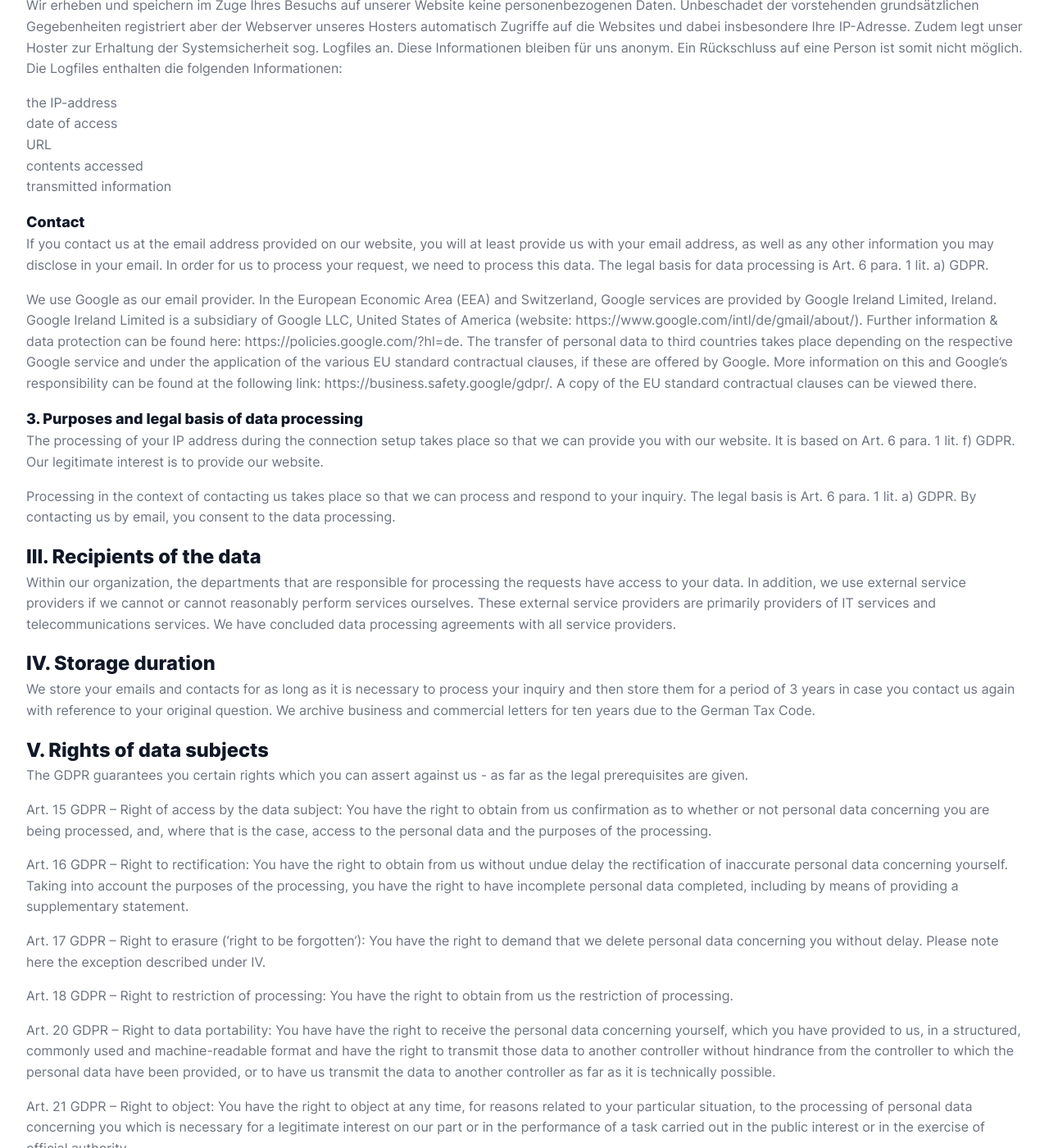
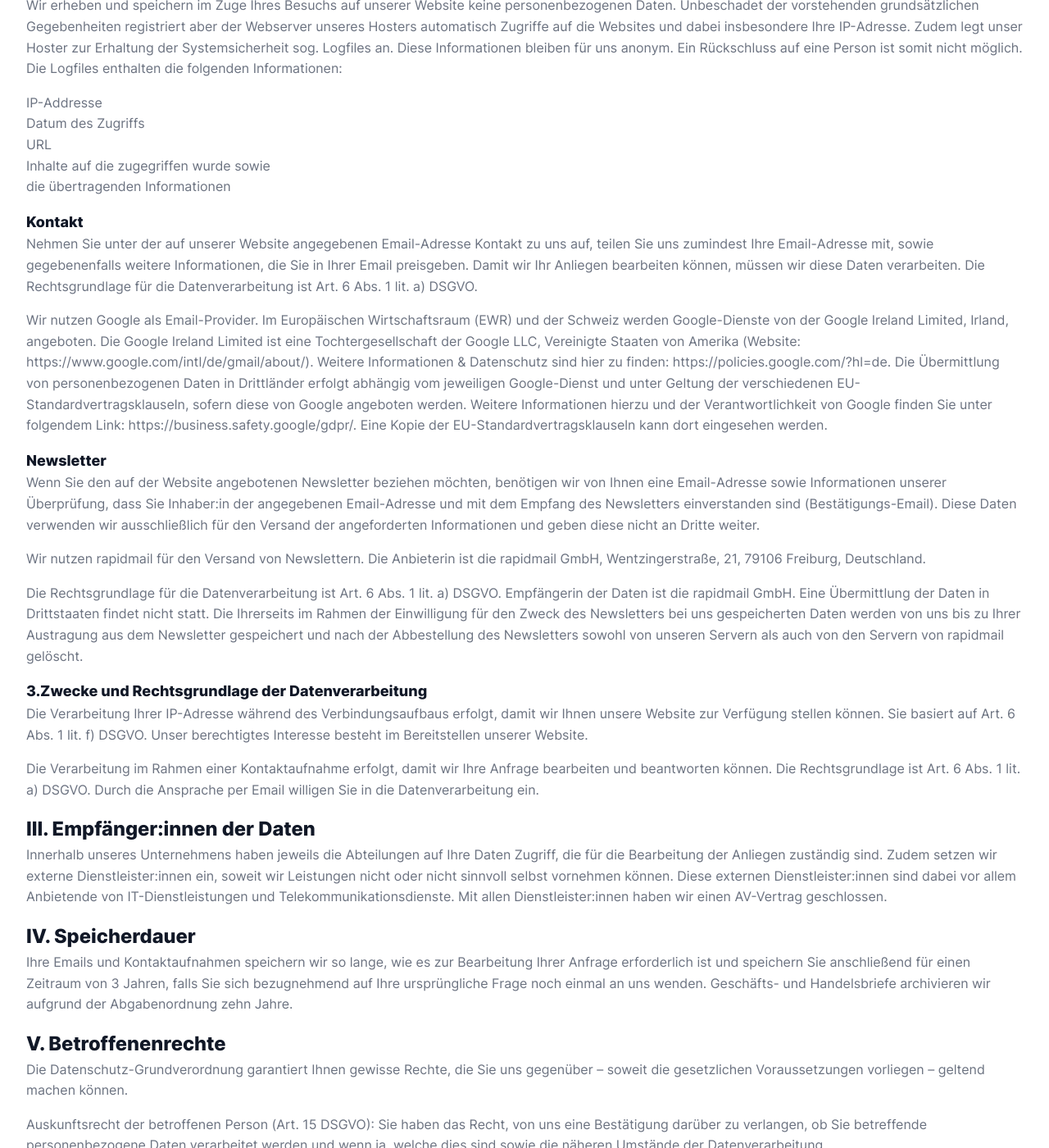
Before and after one commit to okfde/buendnis-f5, a Jekyll site: the page built from impressum.html, in a window 1280 px wide and 1400 px high, scrolled down 2077 px. Shown: the whole window at 82% size. Built offline with Jekyll 4.4.1, drawn with Linux system fonts in a browser that asks for light colours; some of the changed text lies outside the part shown.

Commit message:
impressum.html

```diff
--- a/impressum.html
+++ b/impressum.html
@@ -84,74 +84,54 @@ title: Impressum
 
         <p>Wir erheben und speichern im Zuge Ihres Besuchs auf unserer Website keine personenbezogenen Daten. Unbeschadet der vorstehenden grundsätzlichen Gegebenheiten registriert aber der Webserver unseres Hosters automatisch Zugriffe auf die Websites und dabei insbesondere Ihre IP-Adresse. Zudem legt unser Hoster zur Erhaltung der Systemsicherheit sog. Logfiles an. Diese Informationen bleiben für uns anonym. Ein Rückschluss auf eine Person ist somit nicht möglich. Die Logfiles enthalten die folgenden Informationen:</p>
 
-        <p>the IP-address<br />
-            date of access<br />
+        <p>IP-Addresse<br />
+            Datum des Zugriffs<br />
             URL<br />
-            contents accessed<br />
-            transmitted information</p>
+            Inhalte auf die zugegriffen wurde sowie <br />
+            die übertragenden Informationen</p>
 
-        <h6>Contact</h6>
+        <h6>Kontakt</h6>
 
-        <p>If you contact us at the email address provided on our website, you will at least provide us with your email address, as well as any other information you may disclose in your email. In order for us to process your request, we need to process this data. The legal basis for data processing is Art. 6 para. 1 lit. a) GDPR.</p>
+        <p>Nehmen Sie unter der auf unserer Website angegebenen Email-Adresse Kontakt zu uns auf, teilen Sie uns zumindest Ihre Email-Adresse mit, sowie gegebenenfalls weitere Informationen, die Sie in Ihrer Email preisgeben. Damit wir Ihr Anliegen bearbeiten können, müssen wir diese Daten verarbeiten. Die Rechtsgrundlage für die Datenverarbeitung ist Art. 6 Abs. 1 lit. a) DSGVO.</p>
 
-        <p>We use Google as our email provider. In the European Economic Area (EEA) and Switzerland, Google services are provided by Google Ireland Limited, Ireland. Google Ireland Limited is a subsidiary of Google LLC, United States of America (website: https://www.google.com/intl/de/gmail/about/). Further information & data protection can be found here: https://policies.google.com/?hl=de. The transfer of personal data to third countries takes place depending on the respective Google service and under the application of the various EU standard contractual clauses, if these are offered by Google. More information on this and Google’s responsibility can be found at the following link: https://business.safety.google/gdpr/. A copy of the EU standard contractual clauses can be viewed there.</p>
+        <p>Wir nutzen Google als Email-Provider. Im Europäischen Wirtschaftsraum (EWR) und der Schweiz werden Google-Dienste von der Google Ireland Limited, Irland, angeboten. Die Google Ireland Limited ist eine Tochtergesellschaft der Google LLC, Vereinigte Staaten von Amerika (Website: https://www.google.com/intl/de/gmail/about/). Weitere Informationen & Datenschutz sind hier zu finden: https://policies.google.com/?hl=de. Die Übermittlung von personenbezogenen Daten in Drittländer erfolgt abhängig vom jeweiligen Google-Dienst und unter Geltung der verschiedenen EU-Standardvertragsklauseln, sofern diese von Google angeboten werden. Weitere Informationen hierzu und der Verantwortlichkeit von Google finden Sie unter folgendem Link: https://business.safety.google/gdpr/. Eine Kopie der EU-Standardvertragsklauseln kann dort eingesehen werden.</p>
 
-        <h5>3. Purposes and legal basis of data processing</h5>
+       <h6>Newsletter</h6>
+        <p>Wenn Sie den auf der Website angebotenen Newsletter beziehen möchten, benötigen wir von Ihnen eine Email-Adresse sowie Informationen unserer Überprüfung, dass Sie Inhaber:in der angegebenen Email-Adresse und mit dem Empfang des Newsletters einverstanden sind (Bestätigungs-Email). Diese Daten verwenden wir ausschließlich für den Versand der angeforderten Informationen und geben diese nicht an Dritte weiter.</p>
 
-        <p>The processing of your IP address during the connection setup takes place so that we can provide you with our website. It is based on Art. 6 para. 1 lit. f) GDPR. Our legitimate interest is to provide our website.</p>
+        <p>Wir nutzen rapidmail für den Versand von Newslettern. Die Anbieterin ist die rapidmail GmbH, Wentzingerstraße, 21, 79106 Freiburg, Deutschland.</p>
 
-        <p>Processing in the context of contacting us takes place so that we can process and respond to your inquiry. The legal basis is Art. 6 para. 1 lit. a) GDPR. By contacting us by email, you consent to the data processing.</p>
+        <p>Die Rechtsgrundlage für die Datenverarbeitung ist Art. 6 Abs. 1 lit. a) DSGVO. Empfängerin der Daten ist die rapidmail GmbH. Eine Übermittlung der Daten in Drittstaaten findet nicht statt. Die Ihrerseits im Rahmen der Einwilligung für den Zweck des Newsletters bei uns gespeicherten Daten werden von uns bis zu Ihrer Austragung aus dem Newsletter gespeichert und nach der Abbestellung des Newsletters sowohl von unseren Servern als auch von den Servern von rapidmail gelöscht.</p>
 
-        <h4>III. Recipients of the data</h4>
+        <h5>3.Zwecke und Rechtsgrundlage der Datenverarbeitung</h5>
 
-        <p>Within our organization, the departments that are responsible for processing the requests have access to your data. In addition, we use external service providers if we cannot or cannot reasonably perform services ourselves. These external service providers are primarily providers of IT services and telecommunications services. We have concluded data processing agreements with all service providers.</p>
+        <p>Die Verarbeitung Ihrer IP-Adresse während des Verbindungsaufbaus erfolgt, damit wir Ihnen unsere Website zur Verfügung stellen können. Sie basiert auf Art. 6 Abs. 1 lit. f) DSGVO. Unser berechtigtes Interesse besteht im Bereitstellen unserer Website.</p>
 
-        <h4>IV. Storage duration</h4>
+        <p>Die Verarbeitung im Rahmen einer Kontaktaufnahme erfolgt, damit wir Ihre Anfrage bearbeiten und beantworten können. Die Rechtsgrundlage ist Art. 6 Abs. 1 lit. a) DSGVO. Durch die Ansprache per Email willigen Sie in die Datenverarbeitung ein.</p>
 
-        <p>We store your emails and contacts for as long as it is necessary to process your inquiry and then store them for a period of 3 years in case you contact us again with reference to your original question. We archive business and commercial letters for ten years due to the German Tax Code.</p>
+        <h4>III. Empfänger:innen der Daten</h4>
 
-        <h4>V. Rights of data subjects</h4>
+        <p>Innerhalb unseres Unternehmens haben jeweils die Abteilungen auf Ihre Daten Zugriff, die für die Bearbeitung der Anliegen zuständig sind. Zudem setzen wir externe Dienstleister:innen ein, soweit wir Leistungen nicht oder nicht sinnvoll selbst vornehmen können. Diese externen Dienstleister:innen sind dabei vor allem Anbietende von IT-Dienstleistungen und Telekommunikationsdienste. Mit allen Dienstleister:innen haben wir einen AV-Vertrag geschlossen.</p>
 
-        <p>The GDPR guarantees you certain rights which you can assert against us - as far as the legal
-            prerequisites
-            are given.</p>
+        <h4>IV. Speicherdauer</h4>
 
-        <p>Art. 15 GDPR – Right of access by the data subject: You have the right to obtain from us
-            confirmation as to
-            whether or not personal data concerning you are being processed, and, where that is the case, access
-            to the
-            personal data and the purposes of the processing.</p>
+        <p>Ihre Emails und Kontaktaufnahmen speichern wir so lange, wie es zur Bearbeitung Ihrer Anfrage erforderlich ist und speichern Sie anschließend für einen Zeitraum von 3 Jahren, falls Sie sich bezugnehmend auf Ihre ursprüngliche Frage noch einmal an uns wenden. Geschäfts- und Handelsbriefe archivieren wir aufgrund der Abgabenordnung zehn Jahre.</p>
 
-        <p>Art. 16 GDPR – Right to rectification: You have the right to obtain from us without undue delay the
-            rectification of inaccurate personal data concerning yourself. Taking into account the purposes of
-            the
-            processing, you have the right to have incomplete personal data completed, including by means of
-            providing a
-            supplementary statement.</p>
+        <h4>V. Betroffenenrechte</h4>
 
-        <p>Art. 17 GDPR – Right to erasure (‘right to be forgotten’): You have the right to demand that we delete personal data concerning you without delay. Please note here the exception described under IV.</p>
+        <p>Die Datenschutz-Grundverordnung garantiert Ihnen gewisse Rechte, die Sie uns gegenüber – soweit die gesetzlichen Voraussetzungen vorliegen – geltend machen können.</p>
 
-        <p>Art. 18 GDPR – Right to restriction of processing: You have the right to obtain from us the
-            restriction of
-            processing.</p>
+        <p>Auskunftsrecht der betroffenen Person (Art. 15 DSGVO): Sie haben das Recht, von uns eine Bestätigung darüber zu verlangen, ob Sie betreffende personenbezogene Daten verarbeitet werden und wenn ja, welche dies sind sowie die näheren Umstände der Datenverarbeitung.</p>
 
-        <p>Art. 20 GDPR – Right to data portability: You have have the right to receive the personal data
-            concerning
-            yourself, which you have provided to us, in a structured, commonly used and machine-readable format
-            and have
-            the right to transmit those data to another controller without hindrance from the controller to
-            which the
-            personal data have been provided, or to have us transmit the data to another controller as far as it
-            is
-            technically possible.</p>
+        <p>Recht auf Berichtigung (Art. 16 DSGVO): Sie haben das Recht, von uns unverzüglich die Berichtigung Sie betreffender unrichtiger personenbezogener Daten zu verlangen. Dabei haben Sie unter Berücksichtigung der Zwecke der Verarbeitung auch das Recht, die Vervollständigung unvollständiger personenbezogener Daten – auch mittels einer ergänzenden Erklärung – zu verlangen.</p>
 
-        <p>Art. 21 GDPR – Right to object: You have the right to object at any time, for reasons related to
-            your
-            particular situation, to the processing of personal data concerning you which is necessary for a
-            legitimate
-            interest on our part or in the performance of a task carried out in the public interest or in the
-            exercise
-            of official authority.</p>
+        <p>Recht auf Löschung (Art. 17 DSGVO): Sie haben das Recht, von uns zu verlangen, dass Sie betreffende personenbezogene Daten unverzüglich gelöscht werden. Beachten Sie hier bitte die unter IV. beschriebene Ausnahme.</p>
+
+        <p>Recht auf Einschränkung der Verarbeitung (Art. 18 DSGVO): Sie haben das Recht, von uns die Einschränkung der Verarbeitung zu verlangen.</p>
+
+        <p>Recht auf Datenübertragbarkeit (Art. 20 DSGVO): Sie haben das Recht, im Falle der Verarbeitung aufgrund einer Einwilligung oder zur Erfüllung eines Vertrags, die Sie betreffenden personenbezogenen Daten, die Sie uns bereitgestellt haben, in einem strukturierten, gängigen und maschinenlesbaren Format zu erhalten, und diese Daten einem anderen Verantwortlichen ohne Behinderung durch uns zu übermitteln oder die Daten direkt an den anderen Verantwortlichen übermitteln zu lassen, soweit dies technisch machbar ist.</p>
+
+        <p>Widerspruchsrecht (Art. 21 DSGVO): Sie haben das Recht, aus Gründen, die sich aus ihrer besonderen Situation ergeben, jederzeit gegen die Verarbeitung Sie betreffender personenbezogener Daten, die aufgrund eines berechtigten Interesses unsererseits oder zur Wahrung einer Aufgabe im öffentlichen Interesse erforderlich ist, oder die in Ausübung öffentlicher Gewalt erfolgt, Widerspruch einzulegen.</p>
 
         <p>If you file an objection, we will no longer process your personal data unless we can prove
             compelling
```
